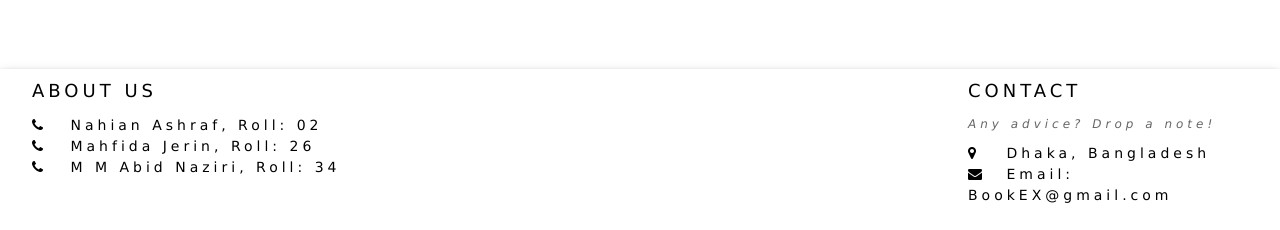
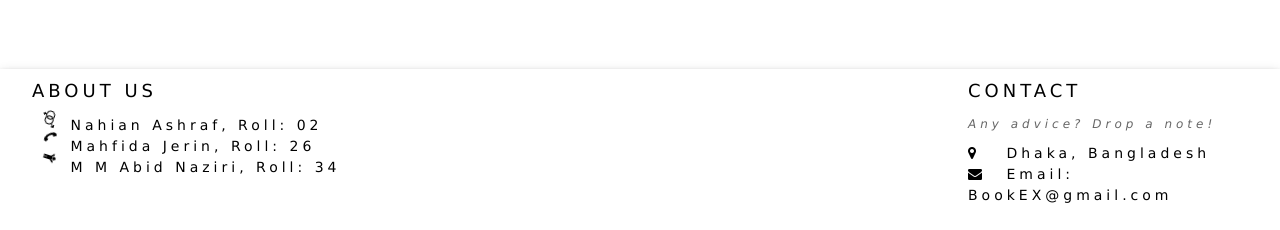
Before and after one commit to abidnazirisami/BookEX, a Django app: page /book/list/ in a window 1280 px wide. Shown: the part 570-800 px from the top of the page. Run offline with Django 3.2, Linux system fonts and the light colour scheme; the visitor is signed in with stand-in values (Sample User, id 1); data that the repository does not hold is empty; some libraries are stand-ins or nearby versions; some web fonts are replaced.

Commit message:
Version 2.3.3

```diff
--- a/django/templates/base.html
+++ b/django/templates/base.html
@@ -77,9 +77,9 @@
                 <p class="w3-wide w3-left">ABOUT US</p>
               </div>
               <div class="w3-container w3-content" style="max-width:1950px; font-size: 14px" id="info">
-                <i class="fa fa-phone" style="width:30px"></i> Nahian Ashraf, Roll: 02<br>
-                <i class="fa fa-phone" style="width:30px"></i> Mahfida Jerin, Roll: 26<br>
-                <i class="fa fa-phone" style="width:30px"> </i> M M Abid Naziri, Roll: 34<br>
+                <i class="fa fa-venus-mars  fa-spin" style="width:30px"></i> Nahian Ashraf, Roll: 02<br>
+                <i class="fa fa-phone fa-spin" style="width:30px"></i> Mahfida Jerin, Roll: 26<br>
+                <i class="fa fa-child fa-spin" style="width:30px"> </i> M M Abid Naziri, Roll: 34<br>
               </div>
             </div>
             <div class="w3-col m3 w3-large w3-margin-bottom">
```
